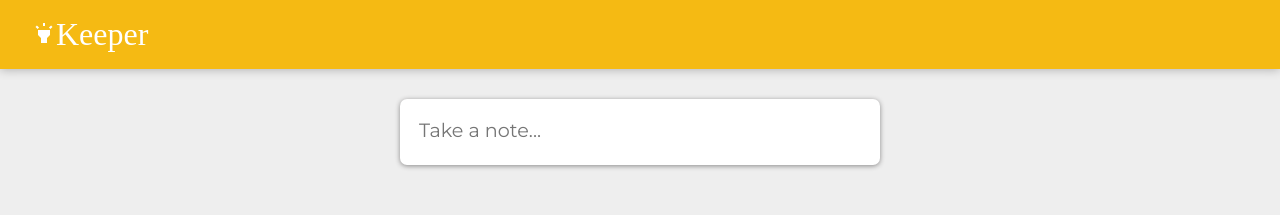
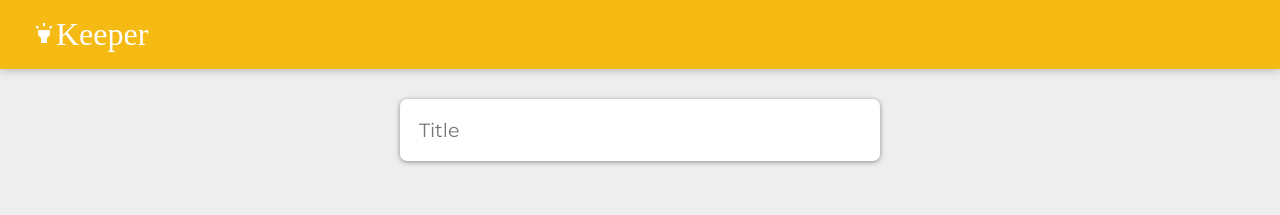
Before and after one commit to daufilataf/WebMobileAssignment3, a React (Create React App) app: page / in a window 1280 px wide. Shown: the top 215 px of the page. Built offline with nearby package versions, Linux system fonts and the light colour scheme; a web font is replaced by a local one.

Commit message:
Update finished

```diff
--- a/src/components/App.jsx
+++ b/src/components/App.jsx
@@ -6,11 +6,22 @@ import CreateArea from "./CreateArea";
 
 function App() {
   const [notes, setNotes] = useState([]);
+  const [editNote, setEditNote] = useState(null);
 
   function addNote(newNote) {
-    setNotes(prevNotes => {
-      return [...prevNotes, newNote];
-    });
+    if (editNote) {
+      setNotes(prevNotes =>
+        prevNotes.map((note, index) =>
+          index === editNote.id ? { title: newNote.title, content: newNote.content } : note
+        )
+      );
+      setEditNote(null); // Reset edit note
+    } else {
+      // Add new note logic
+      setNotes(prevNotes => {
+        return [newNote, ...prevNotes];
+      });
+    }
   }
 
   function deleteNote(id) {
@@ -21,10 +32,18 @@ function App() {
     });
   }
 
+  function editNoteHandler(id) {
+    const noteToEdit = notes[id];
+    setEditNote({
+      ...noteToEdit,
+      id: id
+    });
+  }
+
   return (
     <div>
       <Header />
-      <CreateArea onAdd={addNote} />
+      <CreateArea onAdd={addNote} editNote={editNote} />
       {notes.map((noteItem, index) => {
         return (
           <Note
@@ -33,6 +52,7 @@ function App() {
             title={noteItem.title}
             content={noteItem.content}
             onDelete={deleteNote}
+            onEdit={editNoteHandler}
           />
         );
       })}
--- a/src/components/CreateArea.jsx
+++ b/src/components/CreateArea.jsx
@@ -1,19 +1,28 @@
-import React, { useState } from "react";
+import React, { useState, useEffect } from "react";
 import AddIcon from "@material-ui/icons/Add";
 import Fab from "@material-ui/core/Fab";
 import Zoom from "@material-ui/core/Zoom";
 
 function CreateArea(props) {
   const [isExpanded, setExpanded] = useState(false);
-
   const [note, setNote] = useState({
     title: "",
     content: ""
   });
 
+  // When editNote changes, update the local note state
+  useEffect(() => {
+    if (props.editNote) {
+      setNote({
+        title: props.editNote.title,
+        content: props.editNote.content
+      });
+      setExpanded(true);
+    }
+  }, [props.editNote]);
+
   function handleChange(event) {
     const { name, value } = event.target;
-
     setNote(prevNote => {
       return {
         ...prevNote,
@@ -28,6 +37,7 @@ function CreateArea(props) {
       title: "",
       content: ""
     });
+    setExpanded(false); // Collapse the form after submission
     event.preventDefault();
   }
 
@@ -38,23 +48,24 @@ function CreateArea(props) {
   return (
     <div>
       <form className="create-note">
-        {isExpanded && (
-          <input
+
+          <input onClick={expand}
             name="title"
             onChange={handleChange}
             value={note.title}
             placeholder="Title"
           />
-        )}
 
+        {isExpanded && (
         <textarea
           name="content"
-          onClick={expand}
+
           onChange={handleChange}
           value={note.content}
           placeholder="Take a note..."
           rows={isExpanded ? 3 : 1}
         />
+        )}
         <Zoom in={isExpanded}>
           <Fab onClick={submitNote}>
             <AddIcon />
--- a/src/components/Note.jsx
+++ b/src/components/Note.jsx
@@ -7,15 +7,19 @@ function Note(props) {
     props.onDelete(props.id);
   }
 
+  function handleEditClick() {
+    props.onEdit(props.id);
+  }
+
   return (
     <div className="note">
       <h1>{props.title}</h1>
       <p>{props.content}</p>
-      <button onClick={handleEditClick}>
-  <EditIcon />
-</button>
       <button onClick={handleClick}>
         <DeleteIcon />
+      </button>
+      <button onClick={handleEditClick}>
+        <EditIcon />
       </button>
     </div>
   );
```
